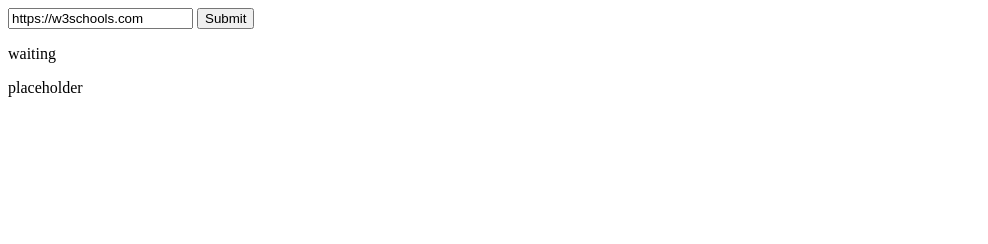
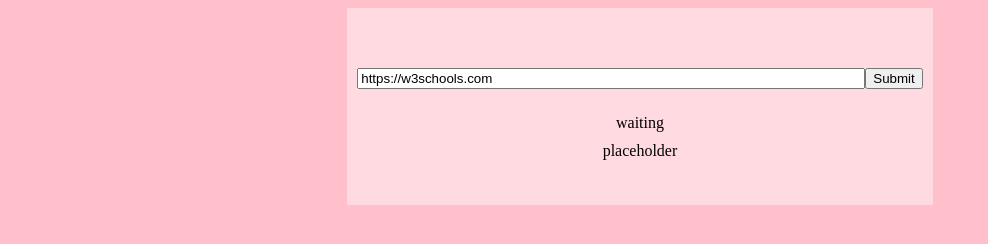
Before and after one commit to SeanPMcGrath/url-shortener, a plain HTML site: page client/index.html in a window 1280 px wide. Shown: the whole page, without its empty margins (0-988 px from the left). Drawn offline with nearby package versions, Linux system fonts and the light colour scheme.

Commit message:
Wrote basic styling

```diff
--- /dev/null
+++ b/client/SCSS/style.scss
@@ -0,0 +1,30 @@
+$c-background: pink;
+
+body {
+  display: flex;
+  flex-direction: column;
+  background-color: $c-background;
+}
+
+#contentDiv {
+  margin: auto;
+  background-color: lighten($c-background, 5%);
+  padding: 40px 10px;
+  display: flex;
+  flex-direction: column;
+  justify-content: center;
+}
+
+#inputDiv {
+  margin: 20px auto;
+  display: flex;
+  justify-content: center;
+}
+
+#original_url {
+  width: 500px;
+}
+
+p {
+  margin: 5px auto;
+}
--- a/client/index.html
+++ b/client/index.html
@@ -5,19 +5,24 @@
     <meta name="viewport" content="width=device-width, initial-scale=1.0" />
     <meta http-equiv="X-UA-Compatible" content="ie=edge" />
     <title>Url Shortener - spmcgrath</title>
+    <link rel="stylesheet" type="text/css" href="styles/style.css" />
   </head>
   <body>
     <!--
       The function has to be assigned to the window in order to work (at least for doing an alert)
       If the function name matches an element id it won't work
     -->
-    <input type="text" id="original_url" value="https://w3schools.com" />
-    <button id="urlSubmitBtn" type="button" onclick="urlSubmit()">
-      Submit
-    </button>
+    <div id="contentDiv">
+      <div id="inputDiv">
+        <input type="text" id="original_url" value="https://w3schools.com" />
+        <button id="urlSubmitBtn" type="button" onclick="urlSubmit()">
+          Submit
+        </button>
+      </div>
+      <p id="originalLink">waiting</p>
+      <p id="newLink">placeholder</p>
+    </div>
 
-    <p id="originalLink">waiting</p>
-    <p id="newLink">placeholder</p>
     <!--Import jQuery from google hosting-->
     <script src="https://ajax.googleapis.com/ajax/libs/jquery/3.4.1/jquery.min.js"></script>
     <script src="js/index.js"></script>
```
Also changed, not shown: client/styles/style.css (added), 2 other files.
